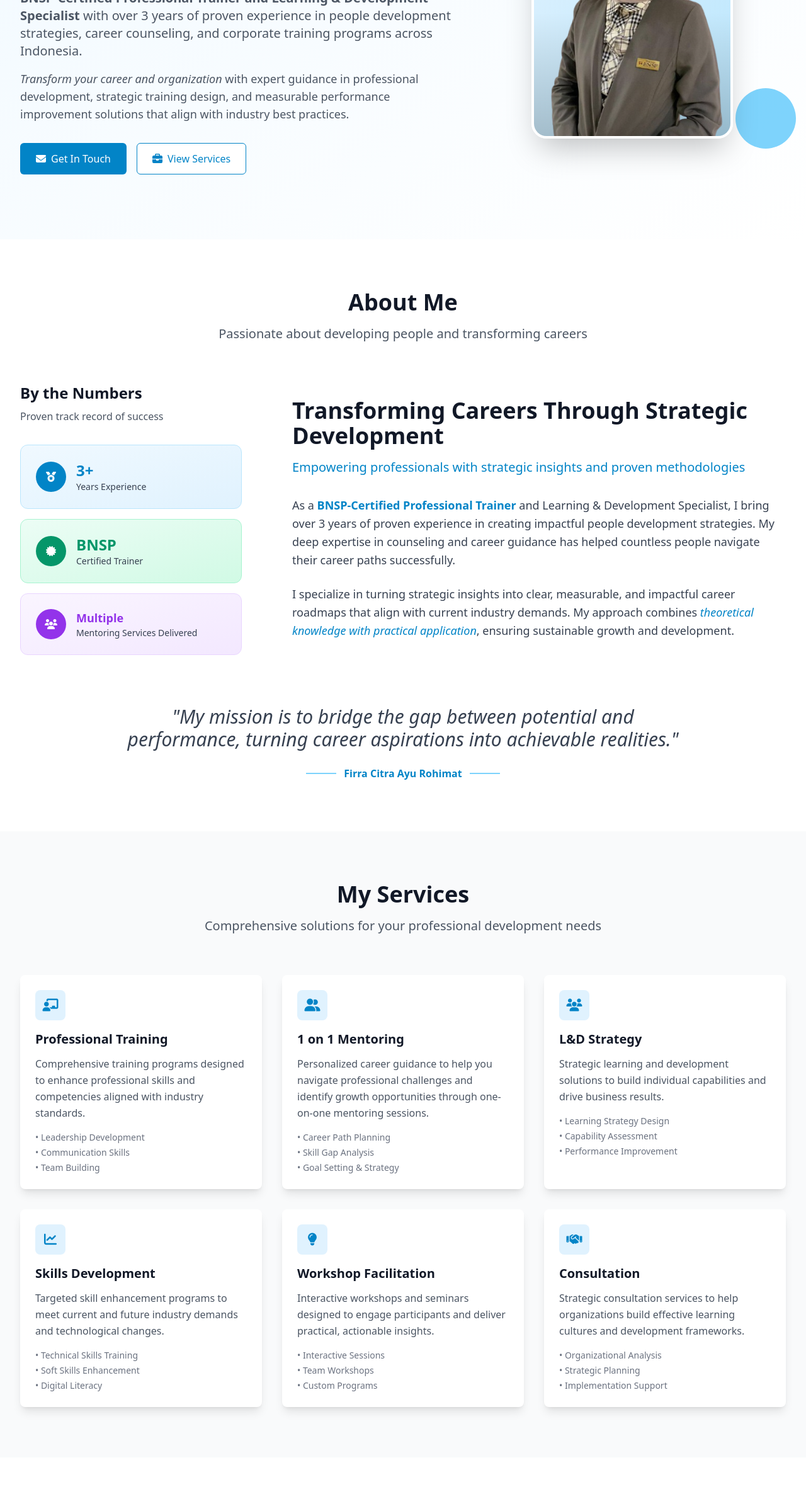
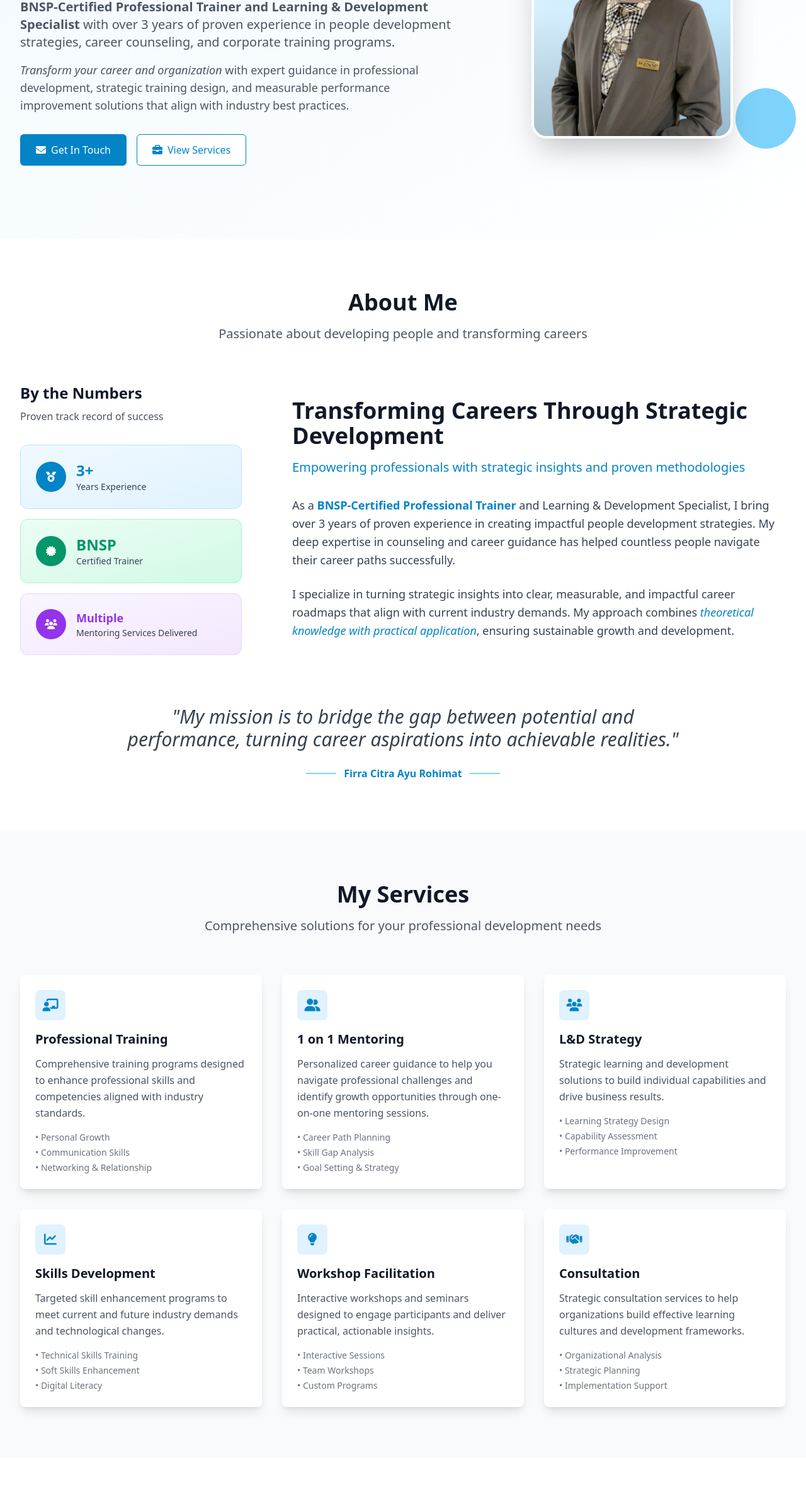
Before and after one commit to hadiindrawan/firra-portfolio, a plain HTML site: page index.html in a window 1280 px wide. Shown: the part 420-2800 px from the top of the page at 63% size. Drawn offline with nearby package versions, Linux system fonts and the light colour scheme.

Commit message:
feat: new updates

```diff
--- a/index.html
+++ b/index.html
@@ -236,7 +236,7 @@
                         <!-- <br><span class="text-3xl sm:text-4xl lg:text-5xl">BNSP-Certified Professional Trainer & L&D Specialist</span> -->
                     </h1>
                     <p class="mt-6 text-xl text-gray-600 max-w-3xl">
-                        <strong>BNSP-Certified Professional Trainer and Learning & Development Specialist</strong> with over 3 years of proven experience in people development strategies, career counseling, and corporate training programs across Indonesia.
+                        <strong>BNSP-Certified Professional Trainer and Learning & Development Specialist</strong> with over 3 years of proven experience in people development strategies, career counseling, and corporate training programs.
                     </p>
                     <p class="mt-4 text-lg text-gray-600">
                         <em>Transform your career and organization</em> with expert guidance in professional development, strategic training design, and measurable performance improvement solutions that align with industry best practices.
--- a/js/data/events.js
+++ b/js/data/events.js
@@ -56,7 +56,24 @@ const SPEAKING_EVENTS_DATA = [
         },
         tags: ['Team Synergy', 'Communication', 'Collaboration', 'Team Engagement']
     },
-    // Add more events as needed
+    {
+        id: 4,
+        image: './assets/web-firra-4.jpeg',
+        title: 'CV and Interview Preparation Workshop',
+        description: 'Conducted a hands-on workshop focused on crafting effective CVs and mastering interview techniques to enhance job seekers\' chances of success.',
+        date: 'Saturday, March 15, 2024',
+        organizer: 'braincore.id',
+        role: 'Speaker',
+        roleIcon: 'fas fa-microphone',
+        year: '2024',
+        themeColors: {
+            gradient: 'from-yellow-100 to-yellow-200',
+            badge: 'bg-yellow-600',
+            role: 'text-yellow-600',
+            tags: 'bg-yellow-100 text-yellow-700'
+        },
+        tags: ['CV Writing', 'Interview Skills', 'Job Search']
+    }
 ];
 
 // Global variable for scripts
--- a/js/data/mentoring.js
+++ b/js/data/mentoring.js
@@ -32,10 +32,17 @@ const MENTORING_DATA = [
     },
     {
         id: 5,
-        image: './assets/mentor-firra-7.jpeg',
+        image: './assets/mentor-firra-5.jpeg',
         title: 'Professional Development Review',
         description: 'Comprehensive review session evaluating progress, celebrating achievements, and adjusting strategies for continued growth.',
         alt: 'Firra conducting professional development review session'
+    },
+    {
+        id: 6,
+        image: './assets/mentor-firra-6.jpeg',
+        title: 'Networking Strategies Session',
+        description: 'Focused mentoring on effective networking techniques, relationship building, and leveraging professional connections for career growth.',
+        alt: 'Firra advising mentee on networking strategies'
     }
 ];
 
--- a/js/data/services.js
+++ b/js/data/services.js
@@ -8,9 +8,9 @@ const SERVICES_DATA = [
         title: 'Professional Training',
         description: 'Comprehensive training programs designed to enhance professional skills and competencies aligned with industry standards.',
         features: [
-            'Leadership Development',
+            'Personal Growth',
             'Communication Skills',
-            'Team Building'
+            'Networking & Relationship',
         ]
     },
     {
--- a/js/modules/events.js
+++ b/js/modules/events.js
@@ -5,8 +5,10 @@ class SpeakingEvents {
         this.showAllEvents = false;
         this.eventsToShow = 3; // Initial number of events to show
 
-        // Use centralized events data from global variable
-        this.eventsData = [...(window.SPEAKING_EVENTS_DATA || [])];
+        // Use centralized events data from global variable and sort by year (newest first)
+        this.eventsData = [...(window.SPEAKING_EVENTS_DATA || [])].sort((a, b) => {
+            return parseInt(b.year) - parseInt(a.year);
+        });
 
         this.init();
     }
--- a/js/script.js
+++ b/js/script.js
@@ -433,8 +433,10 @@ document.addEventListener('DOMContentLoaded', function() {
     renderServices();
 
     // Speaking Events Data & Functionality
-    // Use centralized events data from global variable
-    const eventsData = window.SPEAKING_EVENTS_DATA || [
+    // Use centralized events data from global variable and sort by year (newest first)
+    const eventsData = (window.SPEAKING_EVENTS_DATA || []).sort((a, b) => {
+        return parseInt(b.year) - parseInt(a.year);
+    }) || [
         // Fallback data if events.js fails to load
         {
             id: 1,
```
Also changed, not shown: assets/mentor-firra-1.jpeg, assets/mentor-firra-2.jpeg, assets/mentor-firra-3.jpeg, assets/mentor-firra-4.jpeg, assets/mentor-firra-5.jpeg, assets/mentor-firra-6.jpeg, assets/mentor-firra-7.jpeg, assets/web-firra-4.jpeg (added), 1 other file.
